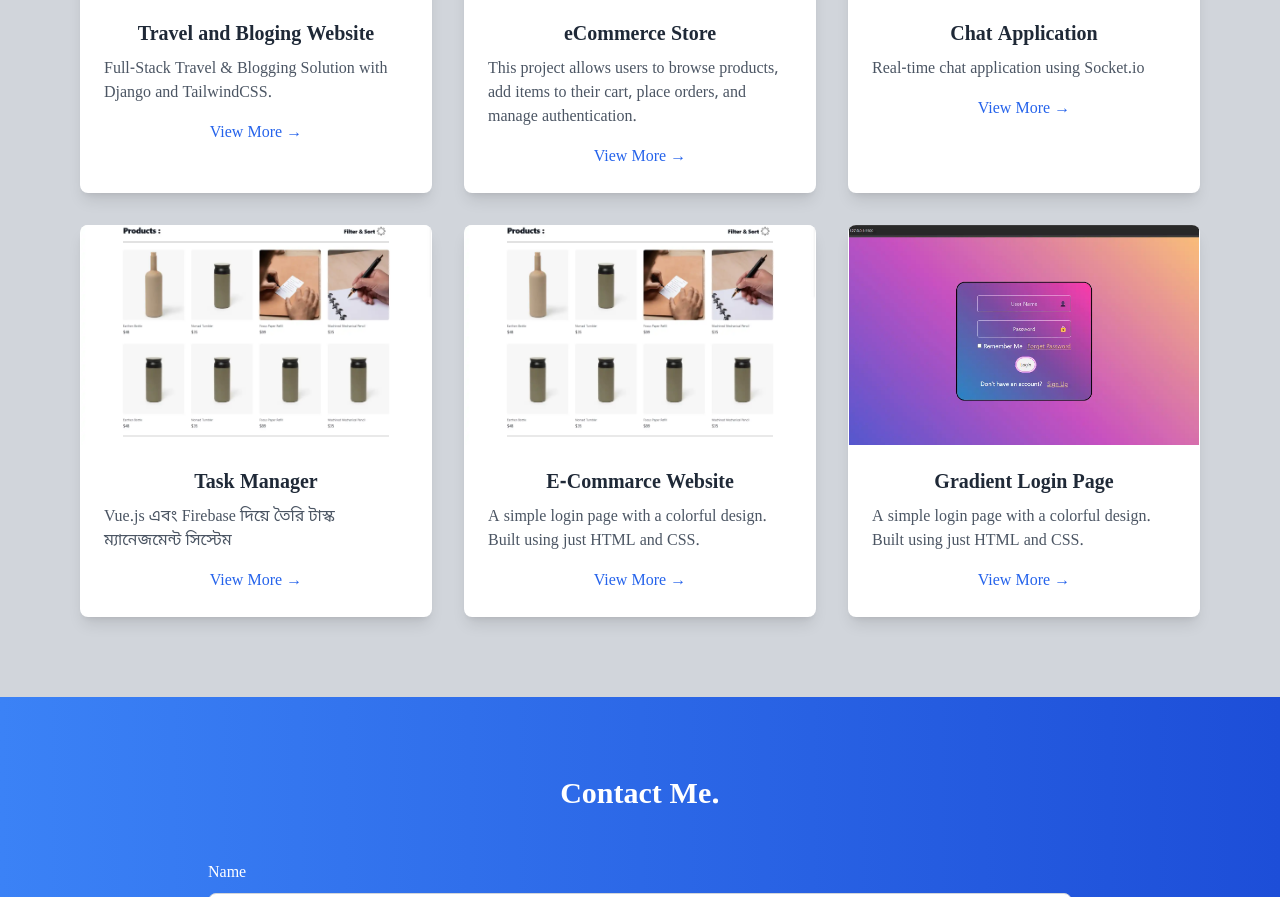
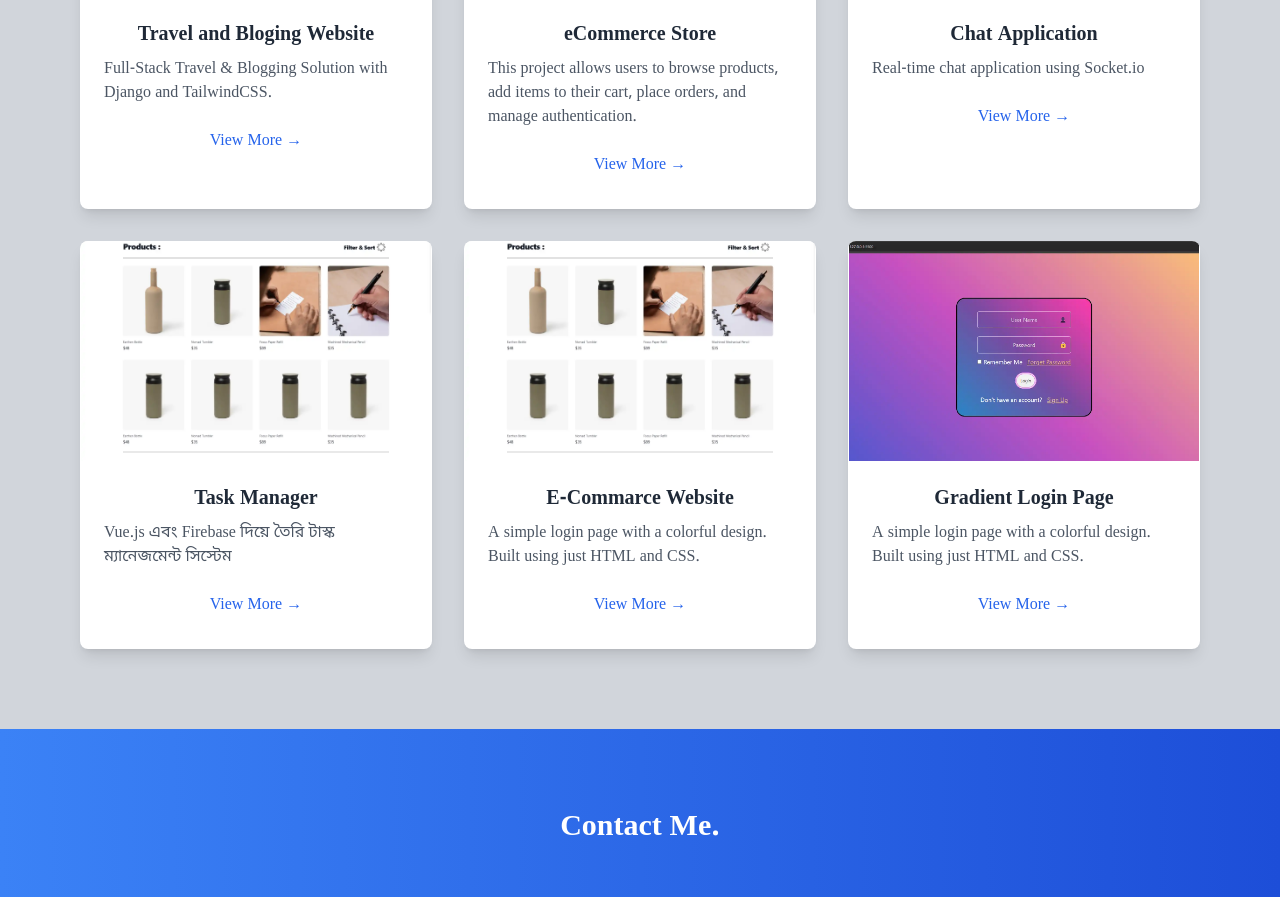
Before and after one commit to dhnraihan/portfolio, a plain HTML site: page index.html in a window 1280 px wide. Shown: the part 2078-2975 px from the top of the page. Drawn offline with nearby package versions, Linux system fonts and the light colour scheme.

Commit message:
better HTML

```diff
--- a/index.html
+++ b/index.html
@@ -1,14 +1,14 @@
 <!DOCTYPE html>
 <html lang="en" class="scroll-smooth">
   <head>
-    <meta charset="UTF-8" />
-    <meta name="viewport" content="width=device-width, initial-scale=1.0" />
+    <meta charset="UTF-8">
+    <meta name="viewport" content="width=device-width, initial-scale=1.0">
     <title>Web Developer Portfolio</title>
     <!-- Tailwind CSS CDN, Font Awesome CDN, Particles.js and EmailJS CDN -->
     <script src="https://cdn.tailwindcss.com"></script>
     <script src="https://cdn.jsdelivr.net/npm/@emailjs/browser@3/dist/email.min.js"></script>
     <!-- <link href="https://fonts.googleapis.com/css2?family=Noto+Sans+Bengali:wght@400;500;600;700&display=swap" rel="stylesheet" /> -->
-    <link rel="stylesheet" href="https://cdnjs.cloudflare.com/ajax/libs/font-awesome/6.0.0/css/all.min.css" />
+    <link rel="stylesheet" href="https://cdnjs.cloudflare.com/ajax/libs/font-awesome/6.0.0/css/all.min.css">
     <script src="https://cdn.jsdelivr.net/particles.js/2.0.0/particles.min.js"></script>
 
     <!-- Tailwind CSS CDN with Dark Mode Config -->
@@ -123,8 +123,7 @@
             src="assets/img/profile1.webp"
             loading="lazy"
             alt="Profile"
-            class="w-36 h-36 rounded-full shadow-2xl mb-6 glow-animation"
-          />
+            class="w-36 h-36 rounded-full shadow-2xl mb-6 glow-animation">
         </div>
         <h1 class="text-4xl md:text-6xl font-bold mb-4">
           Hello, I'm
@@ -181,8 +180,7 @@
           About Me
         </h2>
         <hr
-          class="border-t-2 border-blue-600 dark:border-blue-400 mb-12 w-1/3 mx-auto"
-        />
+          class="border-t-2 border-blue-600 dark:border-blue-400 mb-12 w-1/3 mx-auto">
         <div class="grid md:grid-cols-2 gap-12 items-center">
           <div class="space-y-6">
             <p class="text-lg text-gray-700 dark:text-gray-300">
@@ -243,7 +241,7 @@
               loading="lazy"
               alt="Profile Picture"
               class="rounded-lg shadow-2xl transform hover:scale-105 transition-transform duration-300"
-            />
+            >
           </div>
         </div>
       </div>
@@ -273,7 +271,7 @@
             alt="Project 2"
             style="height: 220px"
             class="mx-auto w-[350px] h-[200px] object-cover"
-          />
+          >
           <div class="p-6 flex flex-col justify-center">
             <h3
               class="font-bold text-xl mb-2 text-gray-800 dark:text-white flex justify-center"
@@ -283,7 +281,9 @@
             <p class="text-gray-600 dark:text-gray-300 mb-4 flex-grow">
               Full-Stack Travel & Blogging Solution with Django and TailwindCSS.
             </p>
-            <button type="button">View More →</button>
+            <span class="inline-block text-blue-600 px-4 py-2 rounded hover:text-green-700 transition-colors duration-300 text-center mt-auto mx-auto">
+              View More →
+            </span>
           </div>
         </a>
       </div>
@@ -302,7 +302,7 @@
                 alt="Project 2"
                 style="height: 220px"
                 class="mx-auto w-[350px] h-[200px] object-cover"
-              />
+              >
               <div class="p-6 flex flex-col justify-center">
                 <h3
                   class="font-bold text-xl mb-2 text-gray-800 dark:text-white flex justify-center"
@@ -312,7 +312,9 @@
                 <p class="text-gray-600 dark:text-gray-300 mb-4 flex-grow">
                   This project allows users to browse products, add items to their cart, place orders, and manage authentication.
                 </p>
-                <button type="button">View More →</button>
+                <span class="inline-block text-blue-600 px-4 py-2 rounded hover:text-green-700 transition-colors duration-300 text-center mt-auto mx-auto">
+                  View More →
+                </span>
               </div>
             </a>
           </div>
@@ -324,7 +326,7 @@
       <a
         href="https://shop1.raihan.xyz/"
         class="text-blue-600 dark:text-blue-400 hover:text-blue-800 dark:hover:text-blue-300 mt-auto transition-colors duration-300"
-      >
+      />
         <img
           src="assets/img/buyme.webp"
           loading="lazy"
@@ -341,7 +343,9 @@
           <p class="text-gray-600 dark:text-gray-300 mb-4 flex-grow">
             Real-time chat application using Socket.io
           </p>
-          <button type="button">View More →</button>
+          <span class="inline-block text-blue-600 px-4 py-2 rounded hover:text-green-700 transition-colors duration-300 text-center mt-auto mx-auto">
+            View More →
+          </span>
         </div>
       </a>
     </div>
@@ -353,7 +357,7 @@
       <a
         href="https://shop1.raihan.xyz/"
         class="text-blue-600 dark:text-blue-400 hover:text-blue-800 dark:hover:text-blue-300 mt-auto transition-colors duration-300"
-      >
+      />
         <img
           src="assets/img/buyme.webp"
           loading="lazy"
@@ -370,7 +374,9 @@
           <p class="text-gray-600 dark:text-gray-300 mb-4 flex-grow">
             Vue.js এবং Firebase দিয়ে তৈরি টাস্ক ম্যানেজমেন্ট সিস্টেম
           </p>
-          <button type="button">View More →</button>
+          <span class="inline-block text-blue-600 px-4 py-2 rounded hover:text-green-700 transition-colors duration-300 text-center mt-auto mx-auto">
+            View More →
+          </span>
         </div>
       </a>
     </div>
@@ -389,7 +395,7 @@
           alt="Project 2"
           style="height: 220px"
           class="mx-auto w-[350px] h-[200px] object-cover"
-        />
+        >
         <div class="p-6 flex flex-col justify-center">
           <h3
             class="font-bold text-xl mb-2 text-gray-800 dark:text-white flex justify-center"
@@ -400,7 +406,9 @@
             A simple login page with a colorful design. Built using just
             HTML and CSS.
           </p>
-          <button type="button">View More →</button>
+          <span class="inline-block text-blue-600 px-4 py-2 rounded hover:text-green-700 transition-colors duration-300 text-center mt-auto mx-auto">
+            View More →
+          </span>
         </div>
       </a>
     </div>
@@ -430,7 +438,9 @@
                   A simple login page with a colorful design. Built using just
                   HTML and CSS.
                 </p>
-                <button type="button">View More →</button>
+                <span class="inline-block text-blue-600 px-4 py-2 rounded hover:text-green-700 transition-colors duration-300 text-center mt-auto mx-auto">
+                  View More →
+                </span>
               </div>
             </a>
           </div>
@@ -455,7 +465,7 @@
               name="user_name"
               required
               class="w-full p-3 border border-gray-300 rounded-lg bg-white text-gray-900 dark:bg-gray-600 dark:text-white focus:outline-none focus:ring-2 focus:ring-blue-400 transition duration-300"
-            />
+            >
           </div>
           <div>
             <label class="block text-white mb-2">Email</label>
```
